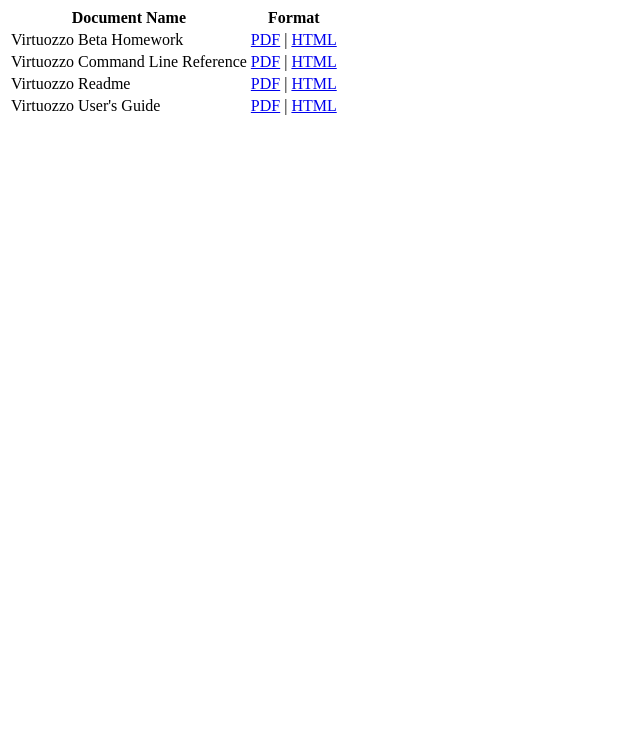
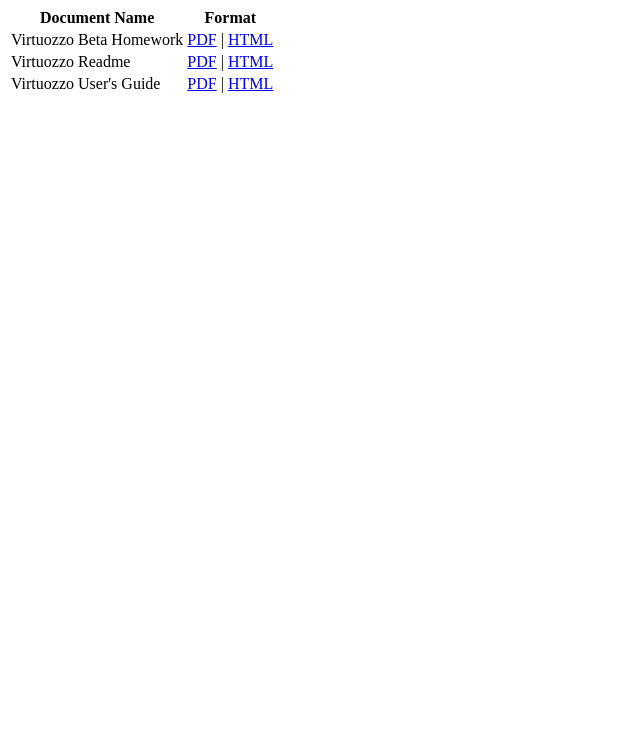
Before and after one commit to OpenVZ/vz-docs, a plain HTML site: page index.html in a window 1280 px wide. Shown: the part 60-800 px from the top of the page, without its empty margins (0-640 px from the left). Drawn offline with Linux system fonts and the light colour scheme.

Commit message:
Hidden the Command Line Reference

```diff
--- a/index.html
+++ b/index.html
@@ -20,8 +20,8 @@
 <table><tbody>
 <tr><th>Document Name</th><th>Format</th></tr>
 <tr><td>Virtuozzo Beta Homework</td><td><a href="virtuozzo_7_beta_homework.pdf">PDF</a> | <a href="virtuozzo_7_beta_homework.webhelp/">HTML</a></td></tr>
-<tr><td>Virtuozzo Command Line Reference</td><td><a href="virtuozzo_7_command_line_reference.pdf">PDF</a> | <a href="virtuozzo_7_command_line_reference.webhelp/">HTML</a></td></tr>
-<!--<tr><td>Virtuozzo Getting Started Guide</td><td><a href="virtuozzo_7_getting_started_guide.pdf">PDF</a> | <a href="virtuozzo_7_getting_started_guide.webhelp/">HTML</a></td></tr>
+<!--<tr><td>Virtuozzo Command Line Reference</td><td><a href="virtuozzo_7_command_line_reference.pdf">PDF</a> | <a href="virtuozzo_7_command_line_reference.webhelp/">HTML</a></td></tr>
+<tr><td>Virtuozzo Getting Started Guide</td><td><a href="virtuozzo_7_getting_started_guide.pdf">PDF</a> | <a href="virtuozzo_7_getting_started_guide.webhelp/">HTML</a></td></tr>
 <tr><td>Virtuozzo Installation Guide</td><td><a href="virtuozzo_7_installation_guide.pdf">PDF</a> | <a href="virtuozzo_7_installation_guide.webhelp/">HTML</a></td></tr>
 <tr><td>Virtuozzo Installation Using PXE</td><td><a href="virtuozzo_7_installation_using_pxe_guide.pdf">PDF</a> | <a href="virtuozzo_7_installation_using_pxe_guide.webhelp/">HTML</a></td></tr>-->
 <tr><td>Virtuozzo Readme</td><td><a href="virtuozzo_7_readme.pdf">PDF</a> | <a href="virtuozzo_7_readme.webhelp/">HTML</a></td></tr>
```
